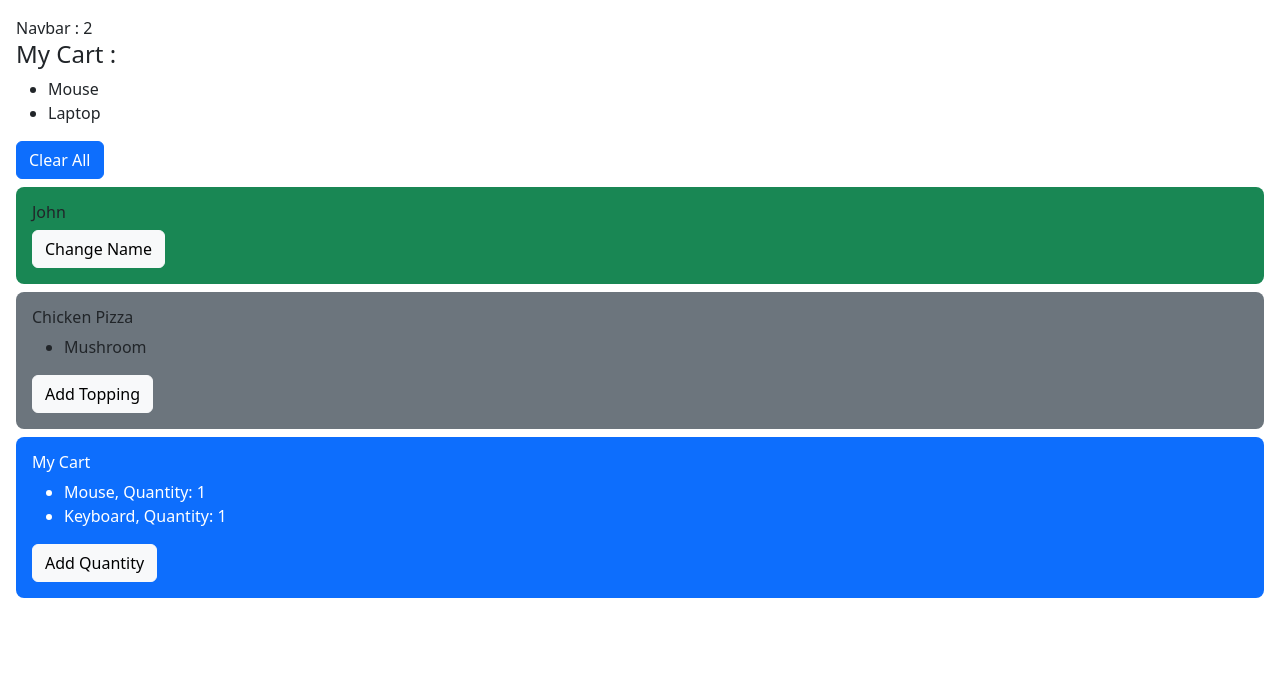
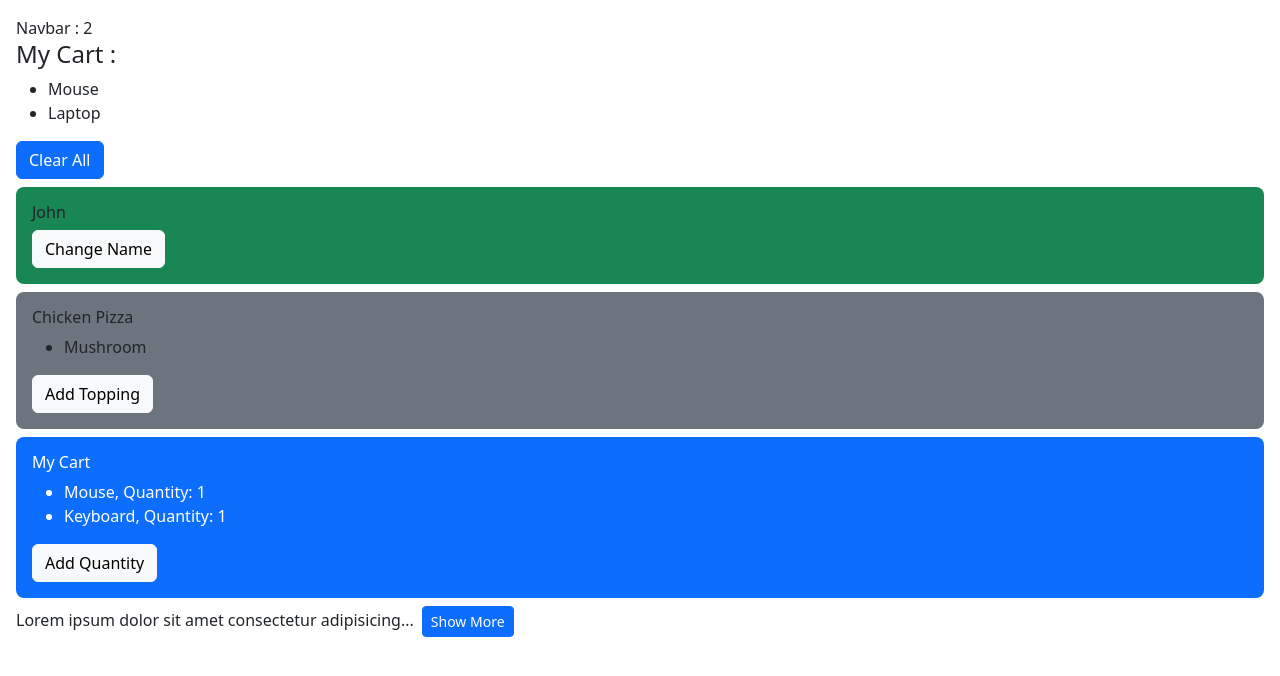
Before and after one commit to NeerazBhat/mosh-react-18, a React (Vite) app in the folder building-components/: page / in a window 1280 px wide. Shown: the top 676 px of the page. Built offline with nearby package versions, Linux system fonts and the light colour scheme.

Commit message:
feat: expandable text exercise practise

```diff
--- /dev/null
+++ b/building-components/src/components/ExpandableText.tsx
@@ -0,0 +1,22 @@
+import { useState } from "react";
+import Button from "./Button";
+
+interface IExpandableText {
+  children: string;
+  maxChar?: number;
+}
+
+const ExpandableText = ({ children, maxChar = 50 }: IExpandableText) => {
+  const [expand, setExpand] = useState(false);
+  if (children.length <= maxChar) return <p>{children}</p>;
+  return (
+    <div>
+      {expand ? children : children.slice(0, maxChar) + "..."}
+      <Button className="btn-sm ms-2" onClick={() => setExpand(!expand)}>
+        {expand ? "Show Less" : "Show More"}
+      </Button>
+    </div>
+  );
+};
+
+export default ExpandableText;
--- a/building-components/src/components/ManageStateExercise.tsx
+++ b/building-components/src/components/ManageStateExercise.tsx
@@ -1,6 +1,7 @@
 import { useState } from "react";
 import Button from "./Button";
 import { produce } from "immer";
+import ExpandableText from "./ExpandableText";
 
 const ManageStateExercise = () => {
   const [game, setGame] = useState({
@@ -104,6 +105,8 @@ const ManageStateExercise = () => {
           Add Quantity
         </Button>
       </div>
+
+      <ExpandableText>Lorem ipsum dolor sit amet consectetur adipisicing elit. Impedit repellat ab sequi quasi iste facilis quod eos aperiam. Quas possimus dignissimos dolorem numquam expedita asperiores dolor optio, maiores, alias voluptatum ratione aspernatur consectetur quaerat quis id laborum, reiciendis magni veritatis consequatur ipsa? Repudiandae voluptatem nam officiis eos illum! Ullam, est!</ExpandableText>
     </>
   );
 };
```
